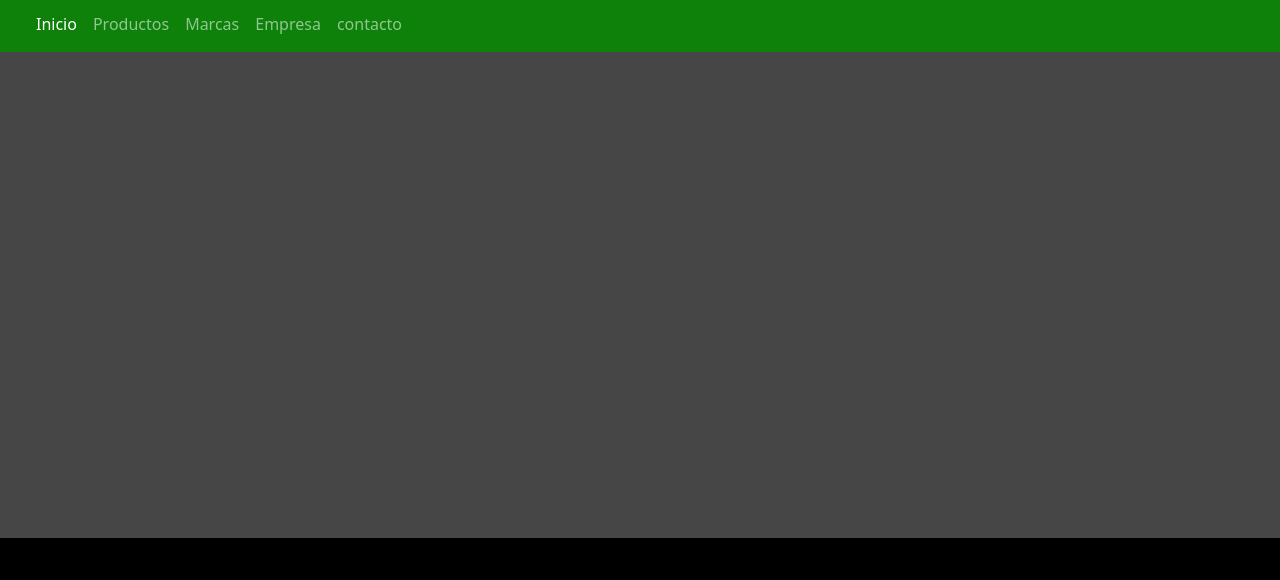
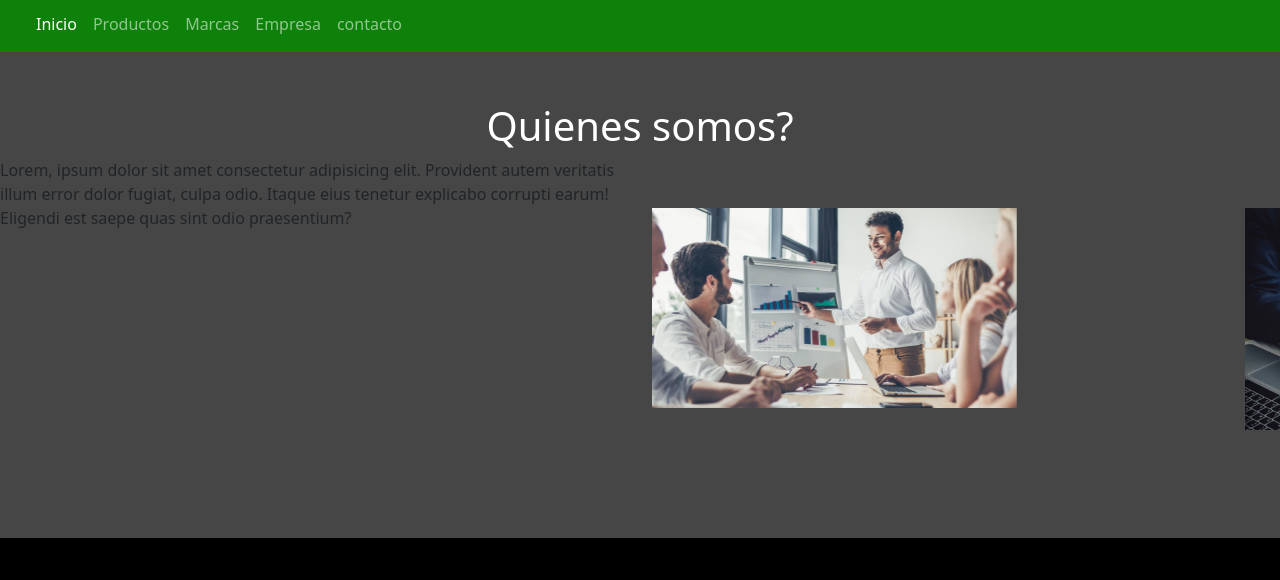
Before and after one commit to Matrangolo/Drop-matrangolo-entrega-2-PF, a plain HTML site: page paginas/empresa.html in a window 1280 px wide. Shown: the part 78-658 px from the top of the page. Drawn offline with Linux system fonts and the light colour scheme.

Commit message:
agregamos propiedades a la pagina empresa

```diff
--- a/estilos/style.css
+++ b/estilos/style.css
@@ -27,6 +27,11 @@ margin-top: 50px;
 .imagenIndex{
 margin-top: 50px;
 }
+
+.tituloEmpresa{
+    margin-top: 50px;
+    color: white;
+    }
 
 .pie-pagina{
     background-color: #000000;
--- a/paginas/empresa.html
+++ b/paginas/empresa.html
@@ -42,7 +42,25 @@
         </ul>
       </div>
 </nav>
-<footer class="pie-pagina">
+<main>
+    <h1 class="tituloEmpresa text-center">Quienes somos?</h1>
+    <div class="row align-items-start">
+      <div class=" textoEmpresa col">
+        <p>Lorem, ipsum dolor sit amet consectetur adipisicing elit. Provident autem veritatis illum error dolor fugiat, culpa odio. Itaque eius tenetur explicabo corrupti earum! Eligendi est saepe quas sint odio praesentium?</p>
+      </div>
+      <div id="carouselExampleSlidesOnly" class="col carousel slide img-fluid imagenIndex" data-bs-ride="carousel">
+        <div class="carousel-inner">
+          <div class="carousel-item active">
+            <img src="../imagenes/quienes somos.jpg" class="d-block " alt="..." width="400px">
+          </div>
+          <div class="carousel-item">
+            <img src="../imagenes/quienes somos 2.jpg" class="d-block " alt="..." width="400px">
+          </div>
+        </div>
+      </div>
+    </div>
+</main>
+<footer class=" img-fluid pie-pagina">
     <div class="contenedorFooter">
         <div class="caja">
         </div>
```
